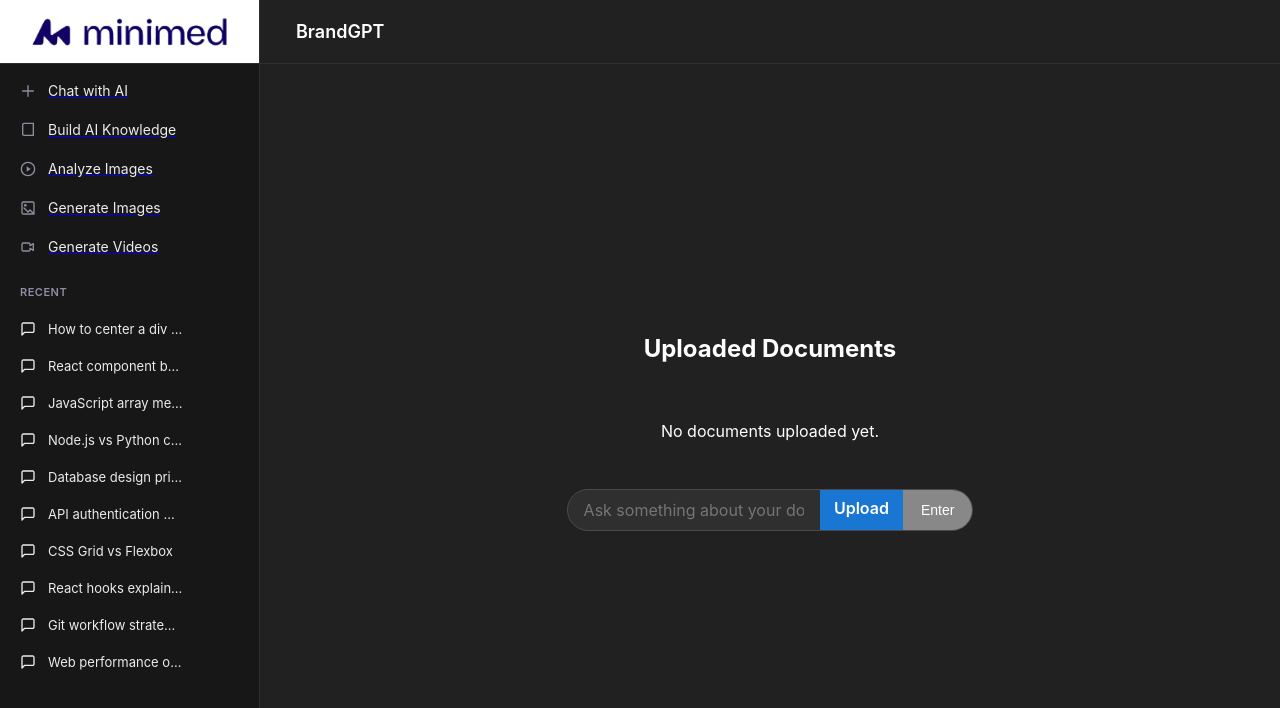
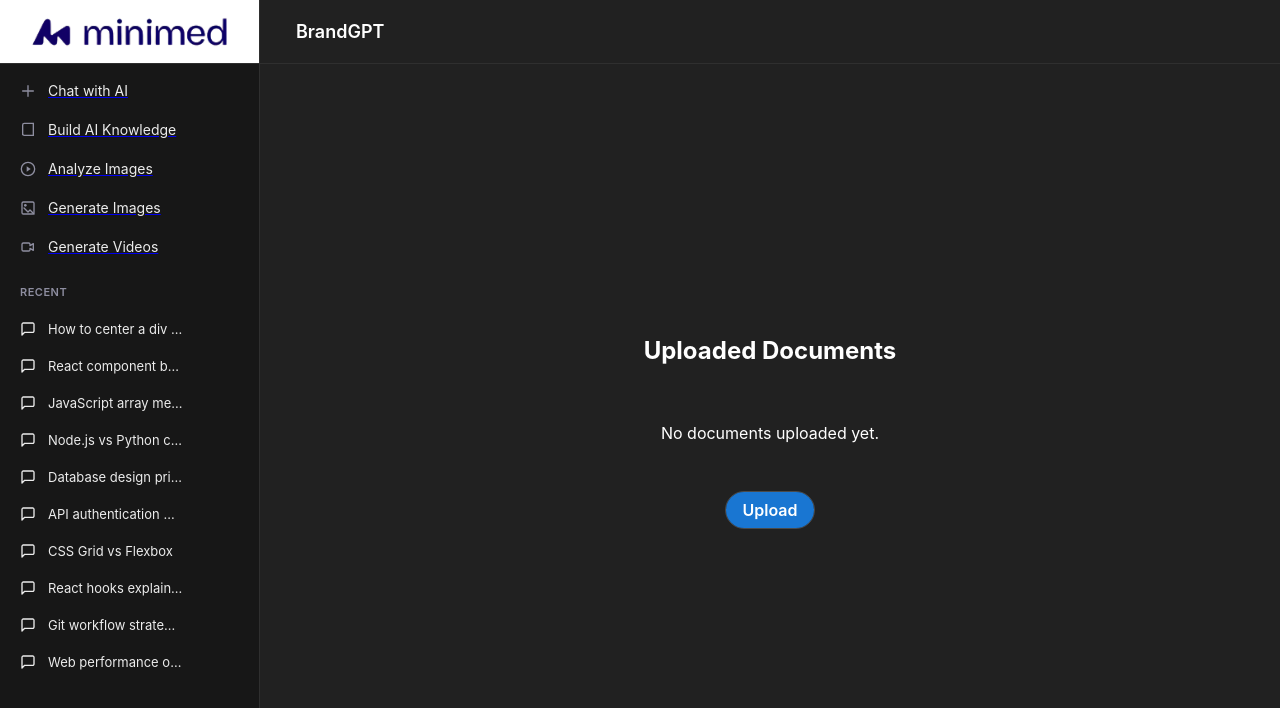
Before and after one commit to VenkatasaiNagendraNaidu/chatgpt-clone, a React (Create React App) app in the folder chatgptclone/: page /upload-docs in a window 1280 px wide. Shown: the top 708 px of the page. Built offline with nearby package versions, Linux system fonts and the light colour scheme.

Commit message:
clonegpt2.8

```diff
--- a/chatgptclone/src/App.css
+++ b/chatgptclone/src/App.css
@@ -288,7 +288,7 @@ body::-webkit-scrollbar,
     max-width: 100%;
   }
    .new-chat-container {
-     height: 100vh;
+     height: 80vh;
     display: flex;
     align-items: center;
     flex-direction: column;
--- a/chatgptclone/src/components/routes/ChatInput.jsx
+++ b/chatgptclone/src/components/routes/ChatInput.jsx
@@ -10,28 +10,41 @@ const ChatInput = () => {
 
   if (!hasInputStarted) setHasInputStarted(true);
 
-  // Push user message
   setMessages((prev) => [...prev, { type: 'user', text: inputValue }]);
 
-  const userMessage = inputValue; // store the message
+  const userMessage = inputValue;
   setInputValue('');
 
-  try {
-    // ✅ Replace URL with your actual API endpoint
-    const response = await fetch('http://localhost:5000/api/chat', {
-      method: 'POST',
-      headers: {
-        'Content-Type': 'application/json',
-      },
-      body: JSON.stringify({ message: userMessage }),
-    });
+try {
+    const response = await fetch(
+      `https://generativelanguage.googleapis.com/v1beta/models/gemini-2.0-flash:generateContent?key=AIzaSyBoRXgh7IKbvJ70RH8zadgakueDvnlpBLM`,
+      {
+        method: 'POST',
+        headers: {
+          'Content-Type': 'application/json',
+        },
+        body: JSON.stringify({
+          contents: [
+            {
+              parts: [
+                {
+                  text: userMessage,
+                },
+              ],
+            },
+          ],
+        }),
+      }
+    );
 
     const data = await response.json();
 
-    // ✅ Assuming response looks like { reply: "Some message" }
+    const botReply =
+      data?.candidates?.[0]?.content?.parts?.[0]?.text || 'No response from Gemini.';
+
     setMessages((prev) => [
       ...prev,
-      { type: 'bot', text: data.reply || 'No response from bot.' },
+      { type: 'bot', text: botReply },
     ]);
   } catch (error) {
     console.error('Error calling API:', error);
--- a/chatgptclone/src/components/routes/GenerateImages.css
+++ b/chatgptclone/src/components/routes/GenerateImages.css
@@ -7,6 +7,7 @@
     }
 
 .input-section {
+  width: 80%;
     display: flex;
     position: relative;
     background-color: #2f2f2f;
--- a/chatgptclone/src/components/routes/GenerateVideos.css
+++ b/chatgptclone/src/components/routes/GenerateVideos.css
@@ -1,5 +1,6 @@
 .generate-videos-container {
   padding: 20px;
+  width: 50vw;
   color: #fff;
   display: flex;
   flex-direction: column;
--- a/chatgptclone/src/components/routes/GenerateVideos.jsx
+++ b/chatgptclone/src/components/routes/GenerateVideos.jsx
@@ -46,9 +46,9 @@ const GenerateVideos = () => {
             <source src={videoUrl} type="video/mp4" />
             Your browser does not support the video tag.
           </video>
-          <div className="download-icon" onClick={handleDownload} title="Download Video">
+          {/* <div className="download-icon" onClick={handleDownload} title="Download Video">
             <FiDownload size={20} />
-          </div>
+          </div> */}
         </div>
       )}
       <div className="input-section">
--- a/chatgptclone/src/components/routes/UploadDocuments.css
+++ b/chatgptclone/src/components/routes/UploadDocuments.css
@@ -68,7 +68,7 @@
 
 
 .input-row {
-  width: 90%;
+  width: 20%;
   display: flex;
     position: relative;
     background-color: #2f2f2f;
@@ -98,6 +98,7 @@
 
 .upload-doc-btn,
 .analyze-btn {
+  width: 100%;
   background-color: #1976d2;
   color: white;
   padding: 8px 14px;
--- a/chatgptclone/src/components/routes/UploadDocuments.jsx
+++ b/chatgptclone/src/components/routes/UploadDocuments.jsx
@@ -5,7 +5,6 @@ import axios from 'axios';
 
 const UploadDocuments = () => {
   const [uploads, setUploads] = useState([]);
-  const [prompt, setPrompt] = useState('');
   const [fileUploaded, setFileUploaded] = useState(false);
   const [isUploading, setIsUploading] = useState(false);
 
@@ -17,8 +16,6 @@ const UploadDocuments = () => {
   const uploadToS3 = async (file) => {
     try {
       const { data } = await axios.get(`/api/s3-presigned-url?filename=${file.name}`);
-
-      // Upload to S3
       await axios.put(data.url, file, {
         headers: {
           'Content-Type': file.type,
@@ -60,44 +57,32 @@ const UploadDocuments = () => {
     toast.success("File(s) uploaded to S3");
   };
 
-  const handleDelete = (index) => {
-    toast(
-      <div>
-        <p>Are you sure you want to delete this file?</p>
-        <div style={{ display: 'flex', gap: '10px', marginTop: '8px' }}>
-          <button
-            onClick={() => {
-              const updated = [...uploads];
-              updated.splice(index, 1);
-              localStorage.setItem('uploadedDocs', JSON.stringify(updated));
-              setUploads(updated);
-              toast.dismiss();
-              toast.success('File deleted successfully!');
-            }}
-            style={{ padding: '4px 8px', background: 'red', color: '#fff', border: 'none' }}
-          >
-            Yes
-          </button>
-          <button onClick={() => toast.dismiss()} style={{ padding: '4px 8px' }}>
-            No
-          </button>
-        </div>
-      </div>,
-      { autoClose: false }
-    );
-  };
-
-  const handlePromptSearch = async () => {
-    try {
-      const response = await axios.post('/api/search-doc', { prompt });
-      console.log("Search Result:", response.data);
-      toast.success("Search completed");
-      // Optionally show results below
-    } catch (err) {
-      toast.error("Failed to retrieve data");
-    }
-  };
-
+  // const handleDelete = (index) => {
+  //   toast(
+  //     <div>
+  //       <p>Are you sure you want to delete this file?</p>
+  //       <div style={{ display: 'flex', gap: '10px', marginTop: '8px' }}>
+  //         <button
+  //           onClick={() => {
+  //             const updated = [...uploads];
+  //             updated.splice(index, 1);
+  //             localStorage.setItem('uploadedDocs', JSON.stringify(updated));
+  //             setUploads(updated);
+  //             toast.dismiss();
+  //             toast.success('File deleted successfully!');
+  //           }}
+  //           style={{ padding: '4px 8px', background: 'red', color: '#fff', border: 'none' }}
+  //         >
+  //           Yes
+  //         </button>
+  //         <button onClick={() => toast.dismiss()} style={{ padding: '4px 8px' }}>
+  //           No
+  //         </button>
+  //       </div>
+  //     </div>,
+  //     { autoClose: false }
+  //   );
+  // };
   return (
     <div className="upload-documents-container">
       <h2 className="upload-heading">Uploaded Documents</h2>
@@ -108,28 +93,13 @@ const UploadDocuments = () => {
           {uploads.map((doc, index) => (
             <li key={index} className="upload-item">
               <a href={doc.content} target="_blank" rel="noopener noreferrer" className="upload-link">{doc.name}</a>
-              <button className="delete-btn" onClick={() => handleDelete(index)}>Delete</button>
+              {/* <button className="delete-btn" onClick={() => handleDelete(index)}>Delete</button> */}
             </li>
           ))}
         </ul>
       )}
 
-      {/* Input Row */}
       <div className="input-row">
-        <input
-          type="text"
-          placeholder="Ask something about your documents..."
-          value={prompt}
-          onChange={(e) => setPrompt(e.target.value)}
-          onKeyDown={(e) => {
-                if (e.key === 'Enter') {
-                  e.preventDefault();
-                  handlePromptSearch();
-                }
-              }}
-          className="prompt-input"
-        />
-
         <label htmlFor="docUpload" className="upload-doc-btn">
           Upload
           <input
@@ -140,10 +110,6 @@ const UploadDocuments = () => {
             className="hidden-input"
           />
         </label>
-
-        <button className="generate-btn" onClick={handlePromptSearch} disabled={!prompt || isUploading}>
-          Enter
-        </button>
       </div>
 
       {isUploading && <p className="uploading-status">Uploading to S3...</p>}
```
